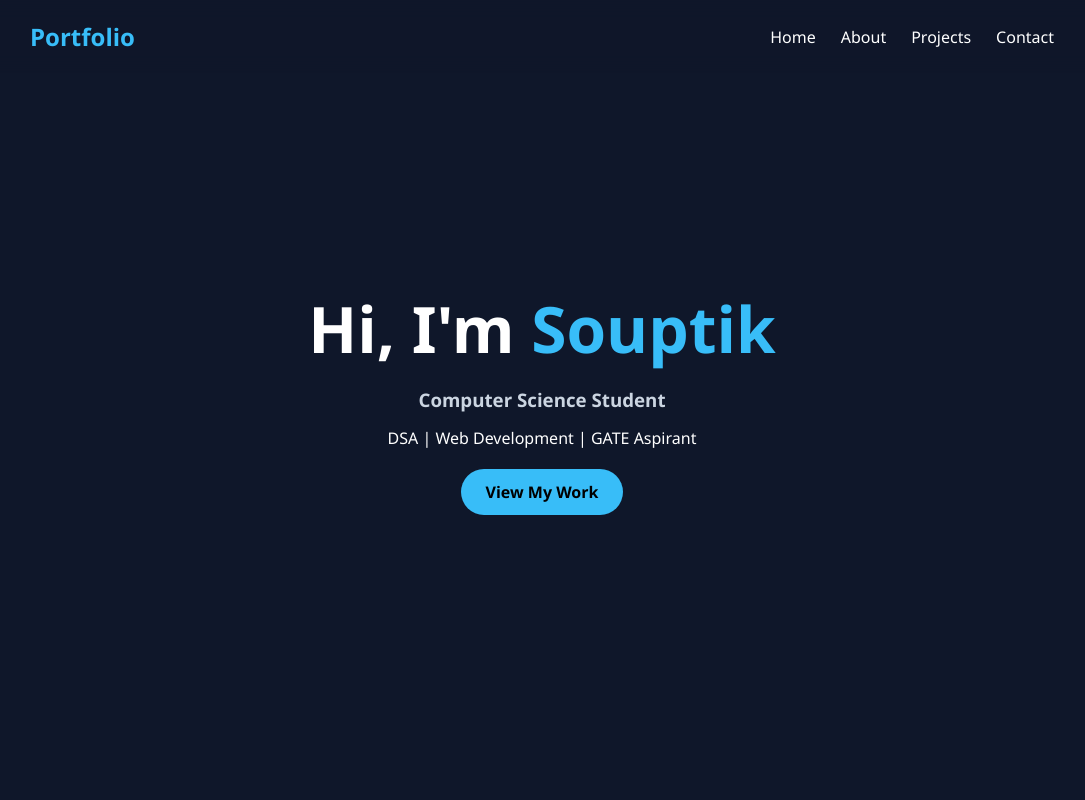
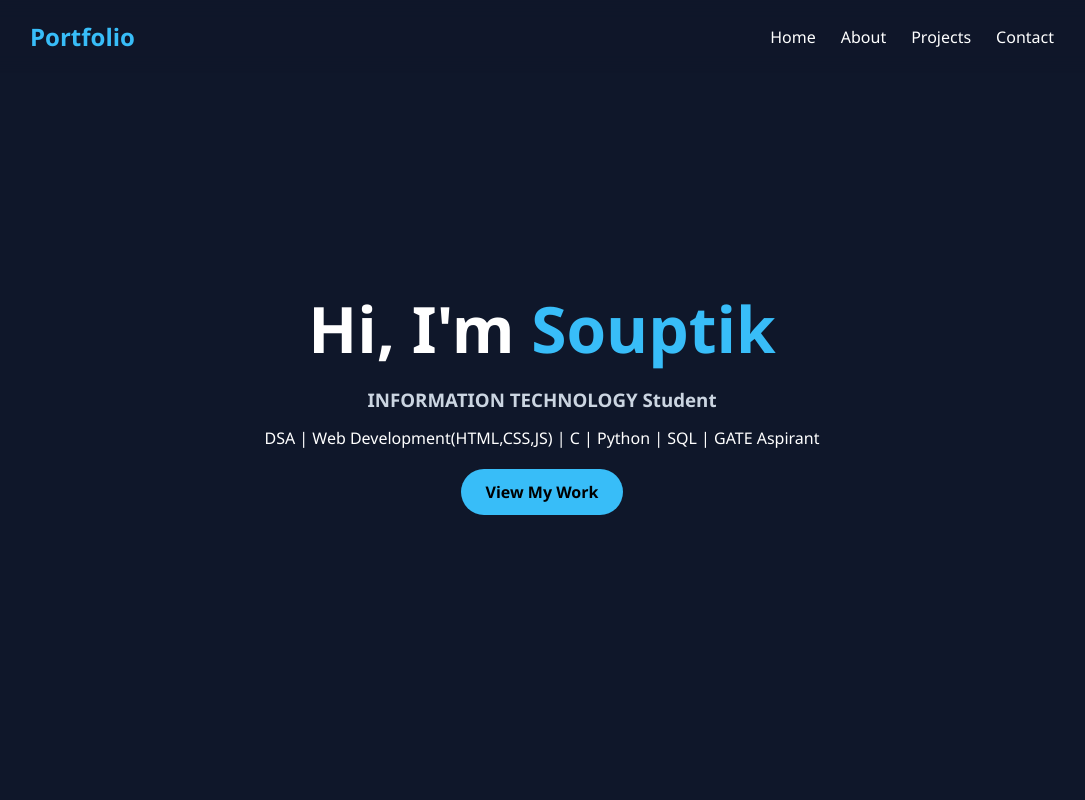
Before and after one commit to SouptikBasuMallick/base-project, a plain HTML site: page index.html in a window 1280 px wide. Shown: the top 800 px of the page, without its empty margins (98-1183 px from the left). Drawn offline with Linux system fonts and the light colour scheme.

Commit message:
Update index.html

```diff
--- a/index.html
+++ b/index.html
@@ -21,8 +21,8 @@
     <section id="home" class="hero">
         <div class="hero-content">
             <h1>Hi, I'm <span>Souptik</span></h1>
-            <h3>Computer Science Student</h3>
-            <p>DSA | Web Development | GATE Aspirant</p>
+            <h3>INFORMATION TECHNOLOGY Student</h3>
+            <p>DSA | Web Development(HTML,CSS,JS) | C | Python | SQL | GATE Aspirant</p>
             <a href="#projects" class="btn">View My Work</a>
         </div>
     </section>
```
